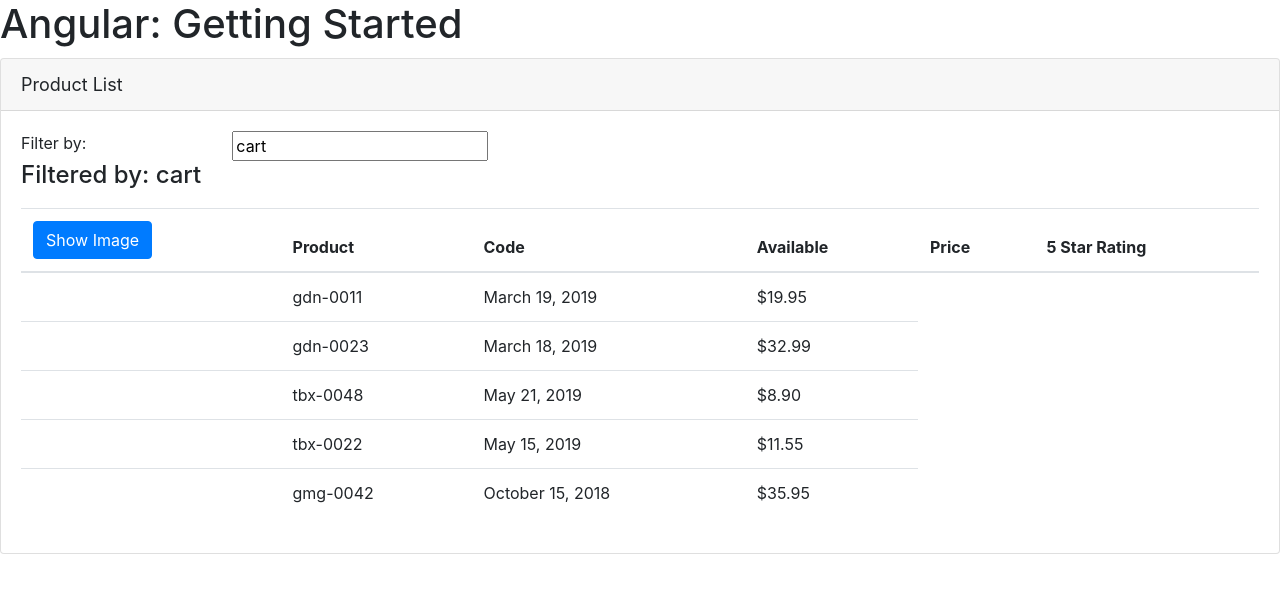
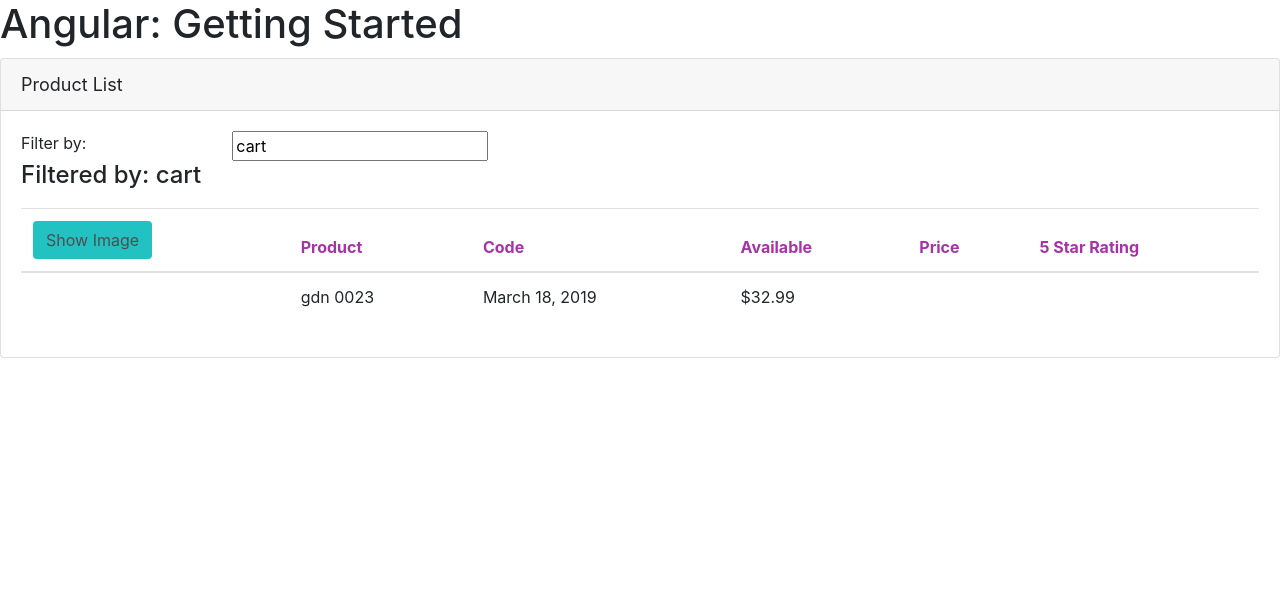
Before and after one commit to AlexLloyd89/Angular_Training, an Angular app in the folder APM-Start/: page / in a window 1280 px wide. Shown: the top 592 px of the page. Built offline with nearby package versions, Linux system fonts and the light colour scheme.

Commit message:
filter products

```diff
--- a/APM-Start/src/app/app.module.ts
+++ b/APM-Start/src/app/app.module.ts
@@ -3,9 +3,10 @@
 import { FormsModule } from "@angular/forms";
 import { AppComponent } from "./app.component";
 import { ProductListComponent } from "./products/product-list.component";
+import { ConvertToSpacesPipe } from "./shared/convert-to-spaces.pipe";
 
 @NgModule({
-  declarations: [AppComponent, ProductListComponent],
+  declarations: [AppComponent, ProductListComponent, ConvertToSpacesPipe],
   imports: [BrowserModule, FormsModule],
   bootstrap: [AppComponent]
 })
--- /dev/null
+++ b/APM-Start/src/app/products/product-list.component.css
@@ -0,0 +1,8 @@
+thead {
+  color: rgb(168, 51, 168);
+}
+
+.btn {
+  background-color: rgb(34, 194, 194);
+  color: rgb(80, 77, 77);
+}
--- a/APM-Start/src/app/products/product-list.component.html
+++ b/APM-Start/src/app/products/product-list.component.html
@@ -19,7 +19,7 @@
         <thead>
           <tr>
             <th>
-              <button class="btn btn-primary" (click)="toggleImage()">
+              <button class="btn" (click)="toggleImage()">
                 {{ showImage ? "Hide" : "Show" }} Image
               </button>
             </th>
@@ -31,7 +31,7 @@
           </tr>
         </thead>
         <tbody>
-          <tr *ngFor="let product of products">
+          <tr *ngFor="let product of filteredProducts">
             <td>
               <img
                 [src]="product.imageUrl"
@@ -47,7 +47,7 @@
               </a>
             </td> -->
             <td>
-              {{ product.productCode | lowercase }}
+              {{ product.productCode | lowercase | convertToSpaces: "-" }}
             </td>
             <td>{{ product.releaseDate }}</td>
             <td>{{ product.price | currency: "USD":"symbol":"1.2-2" }}</td>
--- a/APM-Start/src/app/products/product-list.component.ts
+++ b/APM-Start/src/app/products/product-list.component.ts
@@ -1,16 +1,30 @@
-import { Component } from "@angular/core";
+import { Component, OnInit } from "@angular/core";
+import { IProduct } from "./product";
 
 @Component({
   selector: "pm-products",
-  templateUrl: "./product-list.component.html"
+  templateUrl: "./product-list.component.html",
+  styleUrls: ["./product-list.component.css"]
 })
-export class ProductListComponent {
+export class ProductListComponent implements OnInit {
   pageTitle: string = "Product List";
   imageWidth: number = 50;
   imageMargin: number = 2;
   showImage: boolean = false;
-  listFilter: string = "cart";
-  products: any[] = [
+
+  _listFilter: string;
+  get listFilter(): string {
+    return this._listFilter;
+  }
+  set listFilter(value: string) {
+    this._listFilter = value;
+    this.filteredProducts = this.listFilter
+      ? this.performFilter(this.listFilter)
+      : this.products;
+  }
+
+  filteredProducts: IProduct[];
+  products: IProduct[] = [
     {
       productId: 1,
       productName: "Leaf Rake",
@@ -63,7 +77,24 @@
     }
   ];
 
+  constructor() {
+    this.filteredProducts = this.products;
+    this.listFilter = "cart";
+  }
+
+  performFilter(filterBy: string): IProduct[] {
+    filterBy = filterBy.toLocaleLowerCase();
+    return this.products.filter(
+      (product: IProduct) =>
+        product.productName.toLocaleLowerCase().indexOf(filterBy) !== -1
+    );
+  }
+
   toggleImage(): void {
     this.showImage = !this.showImage;
   }
+
+  ngOnInit(): void {
+    console.log(`ng onit`);
+  }
 }
--- /dev/null
+++ b/APM-Start/src/app/products/product.ts
@@ -0,0 +1,10 @@
+export interface IProduct {
+  productId: number;
+  productName: string;
+  productCode: string;
+  releaseDate: string;
+  price: number;
+  description: string;
+  starRating: number;
+  imageUrl: string;
+}
--- /dev/null
+++ b/APM-Start/src/app/shared/convert-to-spaces.pipe.ts
@@ -0,0 +1,10 @@
+import { Pipe, PipeTransform } from "@angular/core";
+
+@Pipe({
+  name: "convertToSpaces"
+})
+export class ConvertToSpacesPipe implements PipeTransform {
+  transform(value: string, character: string): string {
+    return value.replace(character, " ");
+  }
+}
```
